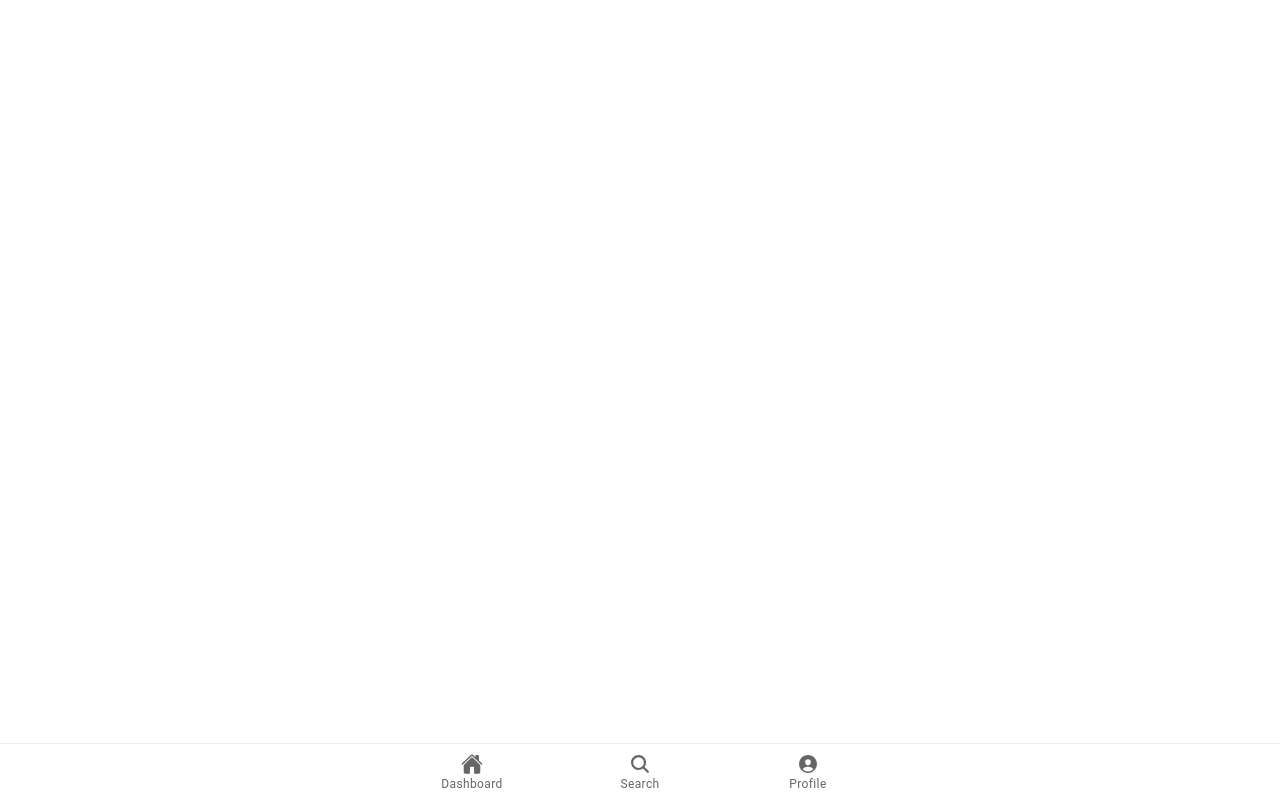
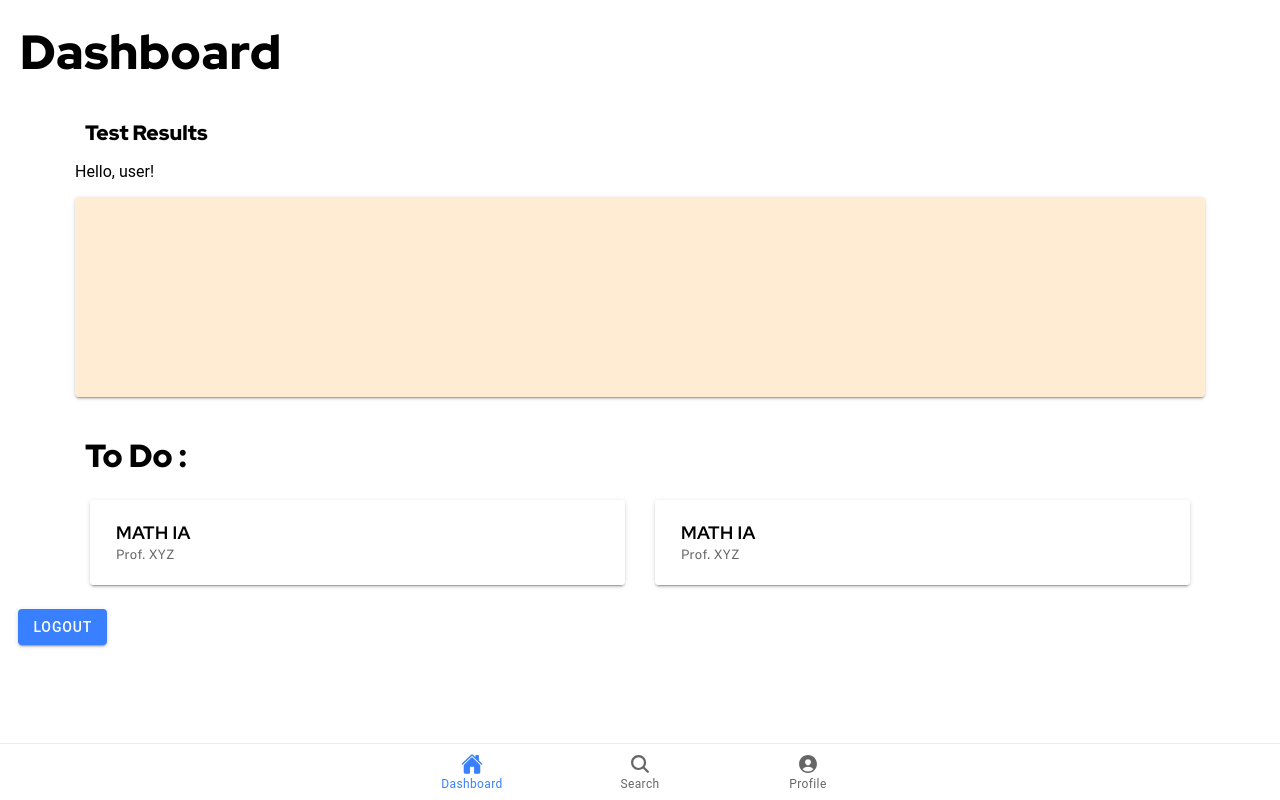
Before and after one commit to shero4/Hacko-17-COD3ine, a React (Create React App) app: page /tab/dashboard in a window 1280 px wide. Before the commit this address led to /tab1. Built offline with nearby package versions, Linux system fonts and the light colour scheme; no server answers; sample sign-in values are in the browser's storage.

Commit message:
major fixes

```diff
--- a/src/App.tsx
+++ b/src/App.tsx
@@ -44,57 +44,15 @@ import SearchPage from './pages/SearchPage';
 import ExamOverview from './pages/ExamOverview';
 import QASlides from './pages/QASlides';
 
-const LoginSystem: React.FC = () => {
-  return (
-    <IonRouterOutlet>
-      <Route path="/" component={PreLogin} exact />
-      <Route path="/login" component={Login} exact />
-      <Route path="/register" component={Register} exact />
-    </IonRouterOutlet>
-  )
-}
-
-// const TabsSystem: React.FC = () => {
-//   return (
-//     <IonTabs>
-//       <IonRouterOutlet>
-//         <Route exact path="/tab/dashboard">
-//           <Dashboard />
-//         </Route>
-//         <Route exact path="/tab/search">
-//           <Tab2 />
-//         </Route>
-//         <Route path="/tab/profile">
-//           <Tab3 />
-//         </Route>
-//         <Route path="/">
-//           <Redirect to="/tab/dashboard" />
-//         </Route>
-//       </IonRouterOutlet>
-//       <IonTabBar slot="bottom">
-//         <IonTabButton tab="tab1" href="/tab/dashboard">
-//           <IonIcon icon={home} />
-//           <IonLabel>Dashboard 1</IonLabel>
-//         </IonTabButton>
-//         <IonTabButton tab="tab2" href="/tab/search">
-//           <IonIcon icon={search} />
-//           <IonLabel>Search</IonLabel>
-//         </IonTabButton>
-//         <IonTabButton tab="tab3" href="/tab/profile">
-//           <IonIcon icon={personCircle} />
-//           <IonLabel>Profiel</IonLabel>
-//         </IonTabButton>
-//       </IonTabBar>
-//     </IonTabs>
-//   )
-// }
-
 const MainRouting: React.FC = () => {
   return (
     <IonApp>
       <IonReactRouter>
         <IonTabs>
           <IonRouterOutlet>
+            <Route path="/" component={PreLogin} exact />
+            <Route path="/login" component={Login} exact />
+            <Route path="/register" component={Register} exact />
             <Route exact path="/tab/exam">
               <ExamOverview />
             </Route>
@@ -110,9 +68,6 @@ const MainRouting: React.FC = () => {
             <Route path="/tab/profile">
               <Tab3 />
             </Route>
-            <Route exact path="/">
-              <Redirect to="/tab/dashboard" />
-            </Route>
           </IonRouterOutlet>
           <IonTabBar slot="bottom">
             <IonTabButton tab="tab1" href="/tab/dashboard">
@@ -123,7 +78,6 @@ const MainRouting: React.FC = () => {
               <IonIcon icon={search} />
               <IonLabel>Search</IonLabel>
             </IonTabButton>
-            {/* <Route path="/tabs/speakers/:id" component={ExamOverview} exact={true} /> */}
             <IonTabButton tab="tab3" href="/tab/profile">
               <IonIcon icon={personCircle} />
               <IonLabel>Profile</IonLabel>
@@ -149,7 +103,7 @@ const App: React.FC = () => {
         //logged in
         setIsLoggedIn(true)
         dispatch(setUserState(user.email))
-        window.history.replaceState({}, '', '/tab1')
+        window.history.replaceState({}, '', '/tab/dashboard')
       } else {
         setIsLoggedIn(false)
         window.history.replaceState({}, '', '/')
--- a/src/pages/Dashboard.tsx
+++ b/src/pages/Dashboard.tsx
@@ -26,12 +26,24 @@ import {
 
 // import "./Dashboard.css";
 import { Bar } from "react-chartjs-2";
-
+import { useSelector } from 'react-redux';
+import { useHistory } from 'react-router';
 import { useState } from "react";
+import { logoutUser } from '../firebaseConfig'
 
 const Dashboard: React.FC = () => {
-    const [busy, setBusy] = useState<boolean>(false);
+  const useremail = useSelector((state: any) => state.user.email)
 
+  const history = useHistory()
+
+  const [busy, setBusy] = useState<boolean>(false)
+
+  async function logout() {
+    setBusy(true)
+    await logoutUser()
+    setBusy(false)
+    history.replace('/')
+  }
   const barChartData = {
     labels: ["1st", "2nd", "3rd", "4th", "5th"],
     datasets: [
@@ -47,7 +59,7 @@ import {
     ],
   };
 
-    const viewAll = () => {}; // Loading and viewing more cards from firebase.
+  const viewAll = () => { }; // Loading and viewing more cards from firebase.
 
   const MyPage = styled(IonPage)`
       margin-top: 1.5rem;
@@ -98,31 +110,27 @@ import {
   return (
 
     <IonPage id="search-list">
-        <IonHeader  className="ion-no-border" translucent={true}>
+      <IonHeader className="ion-no-border" translucent={true}>
         <IonToolbar>
           <IonTitle className="ion-title"  >Dashboard</IonTitle>
         </IonToolbar>
       </IonHeader>
-
       <IonContent className="ion-padding" fullscreen={true}>
         <IonHeader collapse="condense" className="ion-no-border">
           <IonToolbar>
             <IonTitle size="large">Dashboard</IonTitle>
-
           </IonToolbar>
         </IonHeader>
-
         <IonGrid fixed>
           <h5 className="ion-subtitle">Test Results</h5>
+          <p>Hello, {useremail.split('@')[0]}!</p>
           <IonCard className="ion-card">
             <MyBar
               data={barChartData}
               options={{ maintainAspectRatio: true }}
             />
-
           </IonCard>
           <h1 className="ion-title-2"> To Do :</h1>
-
           <IonRow>
             <IonCol size="12" size-md="6">
               <IonCard className="speaker-card">
@@ -134,12 +142,10 @@ import {
                     </IonLabel>
                   </IonItem>
                 </IonCardHeader>
-
                 <IonCardContent>
                 </IonCardContent>
               </IonCard>
             </IonCol>
-
             <IonCol size="12" size-md="6">
               <IonCard className="speaker-card">
                 <IonCardHeader>
@@ -150,19 +156,14 @@ import {
                     </IonLabel>
                   </IonItem>
                 </IonCardHeader>
-
                 <IonCardContent>
                 </IonCardContent>
               </IonCard>
             </IonCol>
-
-
-
-
           </IonRow>
         </IonGrid>
+        <IonButton onClick={logout}>Logout</IonButton>
       </IonContent>
-
     </IonPage>
 
 
--- a/src/pages/Login.tsx
+++ b/src/pages/Login.tsx
@@ -23,7 +23,7 @@ const Login: React.FC = () => {
     // yahan pe bhi cases dalne honge
     if (res) {
       dispatch(setUserState(res.user.email))
-      history.push('/tab1')
+      history.push('/tab/dashboard')
       setMessage("Logged in successfully");
       setShowToast(true);
     } else {
```
Also changed, not shown: 1 other file (tests, documents, lock files or other folders). Lines whose indentation alone changed are shown as unchanged.
